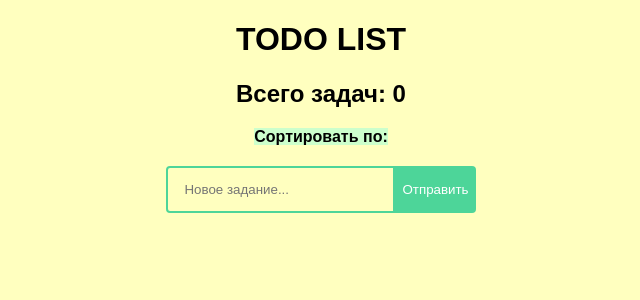
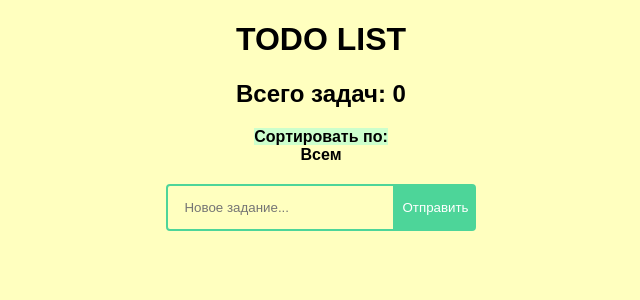
Before and after one commit to imyapolza/toDo-app, a React (Create React App) app: page / in a window 1280 px wide. Shown: the top 300 px of the page, without its empty margins (319-959 px from the left). Built offline with nearby package versions, Linux system fonts and the light colour scheme.

Commit message:
Update Sort.tsx

```diff
--- a/src/components/Sort.tsx
+++ b/src/components/Sort.tsx
@@ -1,4 +1,5 @@
 import React, { useState } from 'react';
+import { useTypedSelector } from '../redux/hooks/useTypedSelector';
 
 interface SortProps {
   onClickSortType: (input: string) => void;
@@ -17,10 +18,15 @@ export const Sort: React.FC<SortProps> = ({ onClickSortType }: SortProps): React
     setVisiblePopup(false);
   };
 
+  const type = useTypedSelector(({ filter }) => filter);
+
   return (
     <>
       <b className="sort" onClick={() => setVisiblePopup(!visiblePopup)}>
         Сортировать по:
+        <div>
+          {type === 'completed' ? 'выполненым' : type === 'noCompleted' ? 'невыполненым' : 'Всем'}
+        </div>
       </b>
       {visiblePopup &&
         items.map((obj, index: number) => (
```
